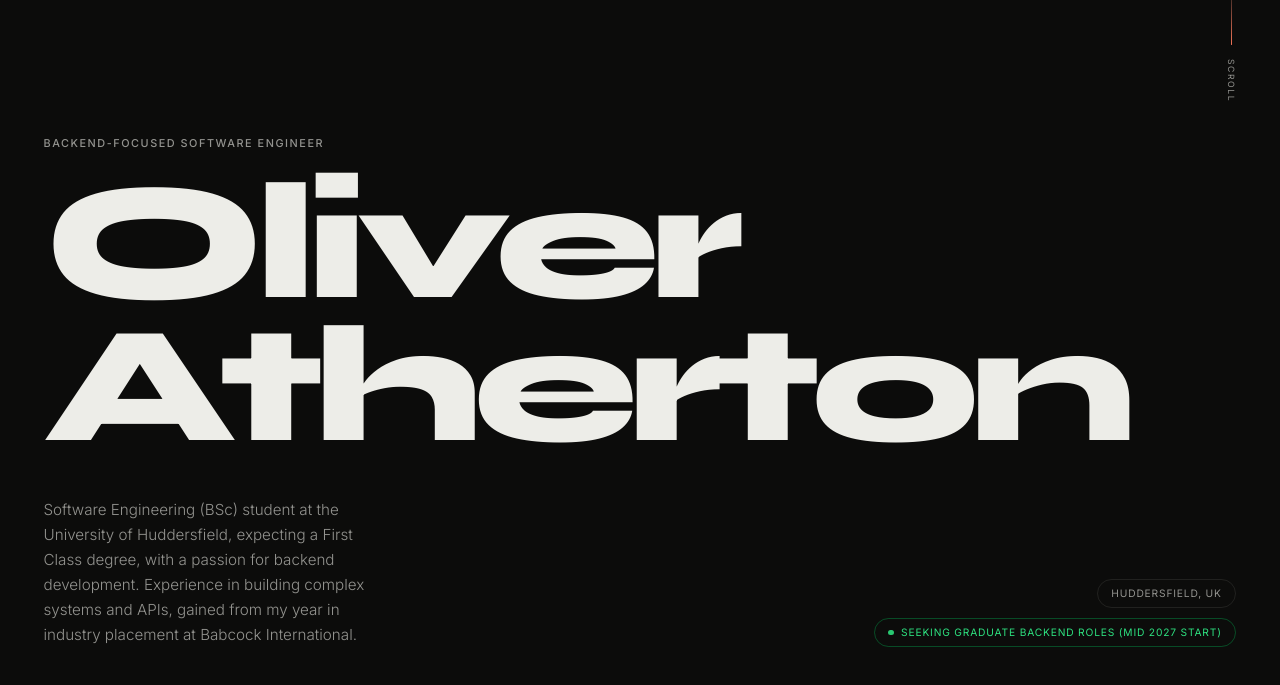
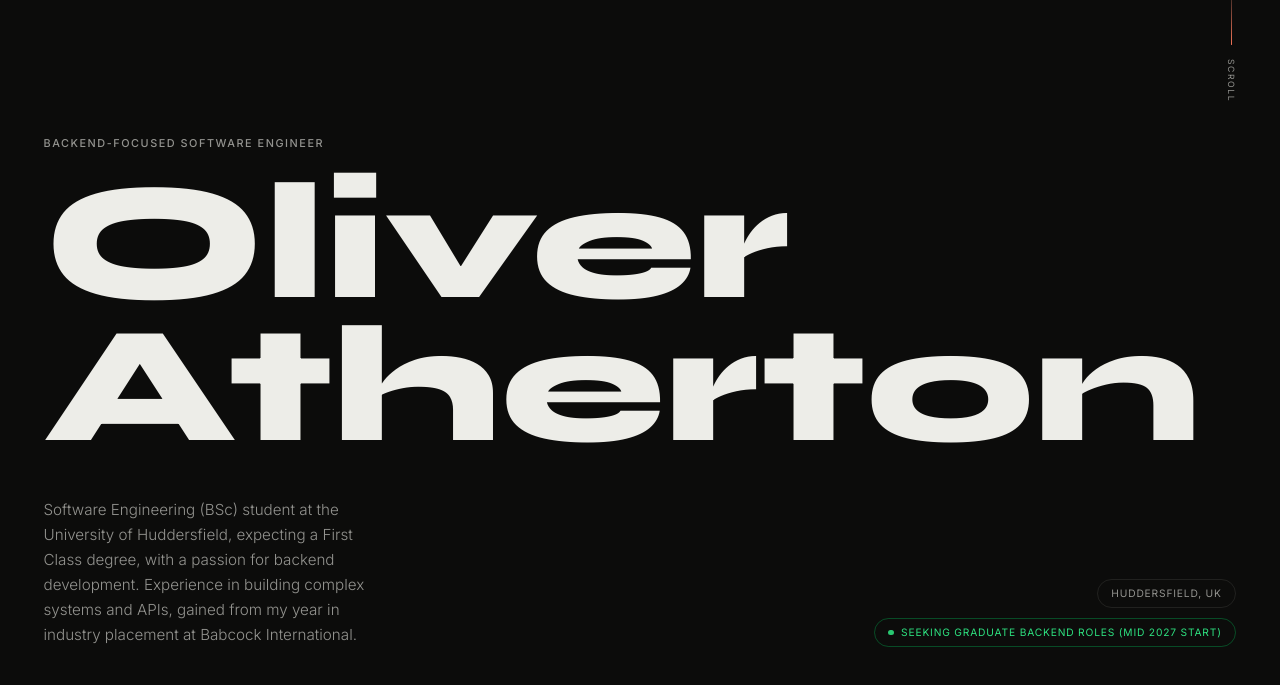
Before and after one commit to oliverhatherton/portfolio, a React (Vite) app: page / in a window 1280 px wide. Shown: the part 105-790 px from the top of the page. Built offline with nearby package versions, Linux system fonts and the light colour scheme.

Commit message:
style: remove letter-spacing from hero title

```diff
--- a/src/components/hero/hero.css
+++ b/src/components/hero/hero.css
@@ -29,7 +29,6 @@
   font-size: clamp(4.2rem, 13vw, 11rem);
   font-weight: 800;
   line-height: 0.86;
-  letter-spacing: -0.055em;
 }
 
 .hero-title-line {
```
